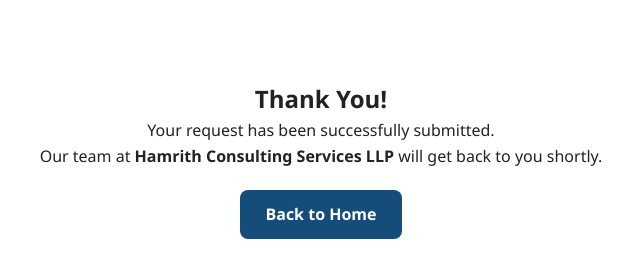
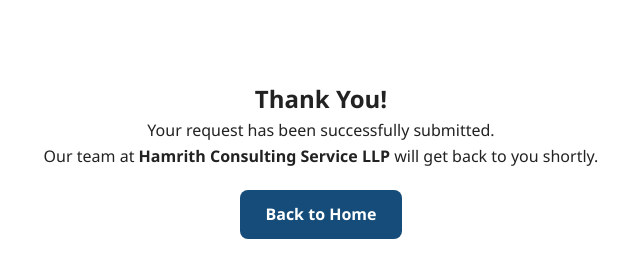
Before and after one commit to BhaskarHCS/hcs-website, a plain HTML site: page thank-you.html in a window 1280 px wide. Shown: the full height of the page, 319-959 px from the left. Drawn offline with Linux system fonts and the light colour scheme.

Commit message:
Update thank-you.html

```diff
--- a/thank-you.html
+++ b/thank-you.html
@@ -11,7 +11,7 @@
 <section class="section" style="text-align:center; padding:80px 20px;">
     <h1>Thank You!</h1>
     <p>Your request has been successfully submitted.</p>
-    <p>Our team at <strong>Hamrith Consulting Services LLP</strong> will get back to you shortly.</p>
+    <p>Our team at <strong>Hamrith Consulting Service LLP</strong> will get back to you shortly.</p>
 
     <a href="/" class="btn-primary" style="margin-top:20px; display:inline-block;">
     Back to Home
```
